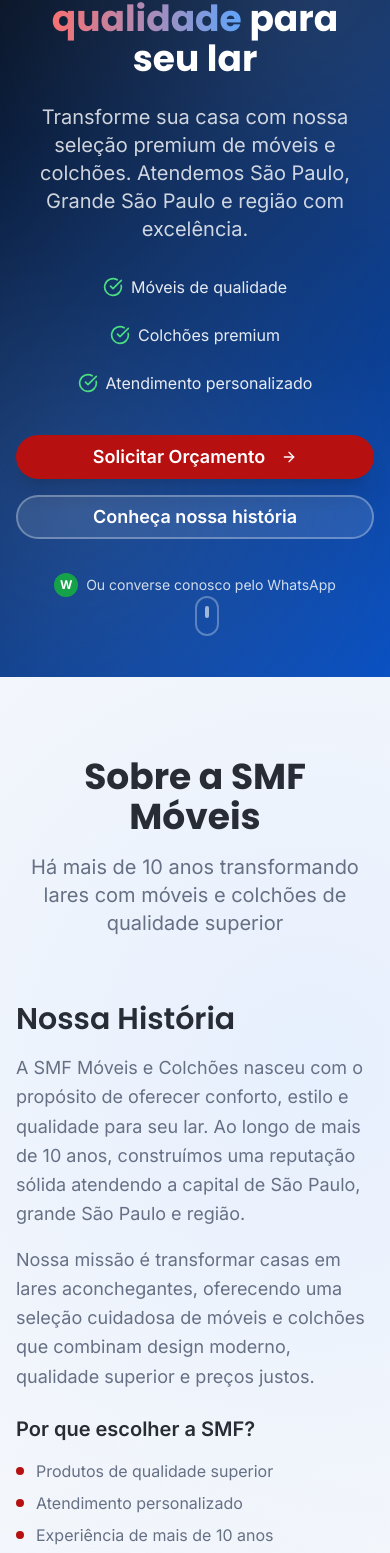
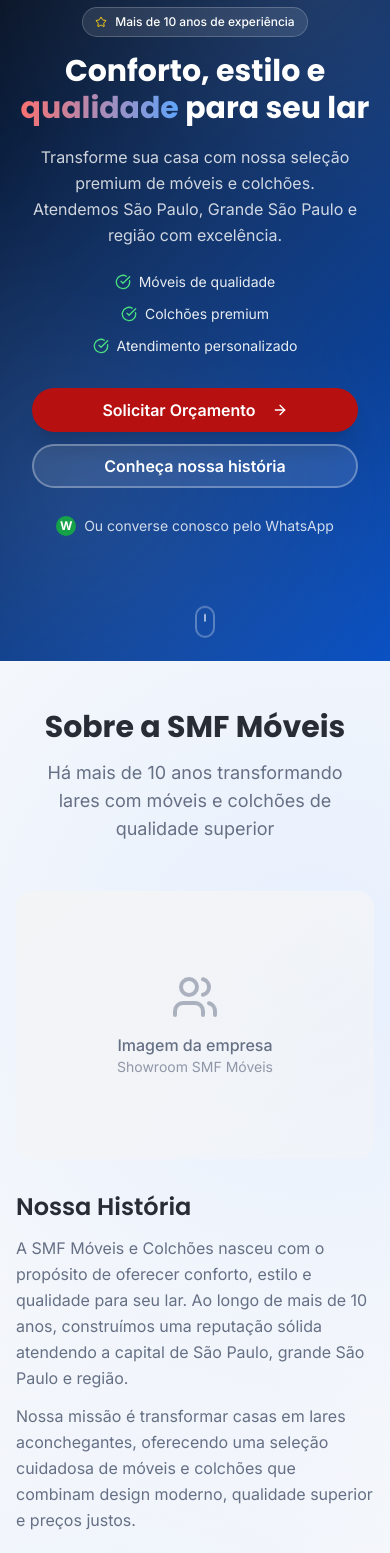
Before and after one commit to DevZipMateus/smf-conforto-digital, a React (Vite) app: page / in a window 390 px wide. Shown: the part 183-1736 px from the top of the page. Built offline with nearby package versions, Linux system fonts and the light colour scheme.

Commit message:
Refactor: Improve responsiveness and centering
Ensure the website is fully responsive across mobile, tablet, and desktop devices. All content is now centered and avoids any cutting or overlapping issues.

```diff
--- a/src/components/About.tsx
+++ b/src/components/About.tsx
@@ -31,68 +31,68 @@ const About = () => {
   ];
 
   return (
-    <section id="sobre" className="py-20 bg-section section-pattern">
+    <section id="sobre" className="py-12 sm:py-16 lg:py-20 bg-section section-pattern">
       <div className="container mx-auto px-4">
         {/* Section Header */}
-        <div className="text-center mb-16">
-          <h2 className="text-4xl md:text-5xl font-heading font-bold text-section-foreground mb-4">
+        <div className="text-center mb-12 sm:mb-16">
+          <h2 className="text-3xl sm:text-4xl lg:text-5xl font-heading font-bold text-section-foreground mb-3 sm:mb-4 leading-tight">
             Sobre a SMF Móveis
           </h2>
-          <p className="text-xl text-muted-foreground max-w-3xl mx-auto">
+          <p className="text-lg sm:text-xl text-muted-foreground max-w-3xl mx-auto px-4 sm:px-0">
             Há mais de 10 anos transformando lares com móveis e colchões de qualidade superior
           </p>
         </div>
 
-        <div className="grid lg:grid-cols-2 gap-12 items-center mb-16">
+        <div className="grid lg:grid-cols-2 gap-8 sm:gap-12 items-center mb-12 sm:mb-16">
           {/* Content */}
-          <div className="space-y-6">
-            <div className="space-y-4">
-              <h3 className="text-3xl font-heading font-semibold text-section-foreground">
+          <div className="space-y-4 sm:space-y-6 order-2 lg:order-1">
+            <div className="space-y-3 sm:space-y-4">
+              <h3 className="text-2xl sm:text-3xl font-heading font-semibold text-section-foreground">
                 Nossa História
               </h3>
-              <p className="text-lg text-muted-foreground leading-relaxed">
+              <p className="text-base sm:text-lg text-muted-foreground leading-relaxed">
                 A SMF Móveis e Colchões nasceu com o propósito de oferecer conforto,
                 estilo e qualidade para seu lar. Ao longo de mais de 10 anos, construímos
                 uma reputação sólida atendendo a capital de São Paulo, grande São Paulo e região.
               </p>
-              <p className="text-lg text-muted-foreground leading-relaxed">
+              <p className="text-base sm:text-lg text-muted-foreground leading-relaxed">
                 Nossa missão é transformar casas em lares aconchegantes, oferecendo uma
                 seleção cuidadosa de móveis e colchões que combinam design moderno,
                 qualidade superior e preços justos.
               </p>
             </div>
 
-            <div className="space-y-4">
-              <h4 className="text-xl font-semibold text-section-foreground">
+            <div className="space-y-3 sm:space-y-4">
+              <h4 className="text-lg sm:text-xl font-semibold text-section-foreground">
                 Por que escolher a SMF?
               </h4>
-              <ul className="space-y-2">
+              <ul className="space-y-2 sm:space-y-3">
                 <li className="flex items-center gap-3">
-                  <div className="w-2 h-2 bg-primary rounded-full"></div>
-                  <span className="text-muted-foreground">Produtos de qualidade superior</span>
+                  <div className="w-2 h-2 bg-primary rounded-full flex-shrink-0"></div>
+                  <span className="text-sm sm:text-base text-muted-foreground">Produtos de qualidade superior</span>
                 </li>
                 <li className="flex items-center gap-3">
-                  <div className="w-2 h-2 bg-primary rounded-full"></div>
-                  <span className="text-muted-foreground">Atendimento personalizado</span>
+                  <div className="w-2 h-2 bg-primary rounded-full flex-shrink-0"></div>
+                  <span className="text-sm sm:text-base text-muted-foreground">Atendimento personalizado</span>
                 </li>
                 <li className="flex items-center gap-3">
-                  <div className="w-2 h-2 bg-primary rounded-full"></div>
-                  <span className="text-muted-foreground">Experiência de mais de 10 anos</span>
+                  <div className="w-2 h-2 bg-primary rounded-full flex-shrink-0"></div>
+                  <span className="text-sm sm:text-base text-muted-foreground">Experiência de mais de 10 anos</span>
                 </li>
                 <li className="flex items-center gap-3">
-                  <div className="w-2 h-2 bg-primary rounded-full"></div>
-                  <span className="text-muted-foreground">Cobertura em toda Grande São Paulo</span>
+                  <div className="w-2 h-2 bg-primary rounded-full flex-shrink-0"></div>
+                  <span className="text-sm sm:text-base text-muted-foreground">Cobertura em toda Grande São Paulo</span>
                 </li>
               </ul>
             </div>
           </div>
 
           {/* Image placeholder */}
-          <div className="relative">
+          <div className="relative order-1 lg:order-2">
             <div className="aspect-[4/3] bg-gradient-to-br from-muted to-muted/50 rounded-2xl flex items-center justify-center">
-              <div className="text-muted-foreground text-center">
-                <Users className="h-16 w-16 mx-auto mb-4 opacity-50" />
-                <p className="text-lg">Imagem da empresa</p>
+              <div className="text-muted-foreground text-center p-4">
+                <Users className="h-12 w-12 sm:h-16 sm:w-16 mx-auto mb-3 sm:mb-4 opacity-50" />
+                <p className="text-base sm:text-lg font-medium">Imagem da empresa</p>
                 <p className="text-sm opacity-70">Showroom SMF Móveis</p>
               </div>
             </div>
@@ -100,16 +100,16 @@ const About = () => {
         </div>
 
         {/* Stats */}
-        <div className="grid grid-cols-2 lg:grid-cols-4 gap-6">
+        <div className="grid grid-cols-2 lg:grid-cols-4 gap-4 sm:gap-6">
           {stats.map((stat, index) => (
             <Card key={index} className="text-center hover:shadow-lg transition-shadow duration-300">
-              <CardContent className="p-6">
-                <div className="inline-flex items-center justify-center w-12 h-12 bg-primary/10 rounded-lg mb-4">
-                  <stat.icon className="h-6 w-6 text-primary" />
+              <CardContent className="p-4 sm:p-6">
+                <div className="inline-flex items-center justify-center w-10 h-10 sm:w-12 sm:h-12 bg-primary/10 rounded-lg mb-3 sm:mb-4">
+                  <stat.icon className="h-5 w-5 sm:h-6 sm:w-6 text-primary" />
                 </div>
-                <div className="text-3xl font-bold text-primary mb-1">{stat.value}</div>
-                <div className="font-semibold text-section-foreground mb-2">{stat.label}</div>
-                <p className="text-sm text-muted-foreground">{stat.description}</p>
+                <div className="text-2xl sm:text-3xl font-bold text-primary mb-1">{stat.value}</div>
+                <div className="text-sm sm:text-base font-semibold text-section-foreground mb-1 sm:mb-2">{stat.label}</div>
+                <p className="text-xs sm:text-sm text-muted-foreground leading-tight">{stat.description}</p>
               </CardContent>
             </Card>
           ))}
--- a/src/components/Hero.tsx
+++ b/src/components/Hero.tsx
@@ -11,7 +11,7 @@ const Hero = () => {
   };
 
   return (
-    <section id="inicio" className="relative min-h-screen flex items-center justify-center overflow-hidden">
+    <section id="inicio" className="relative min-h-screen flex items-center justify-center overflow-hidden pt-16 lg:pt-20">
       {/* Background with gradient */}
       <div className="absolute inset-0 hero-gradient"></div>
 
@@ -19,16 +19,16 @@ const Hero = () => {
       <div className="absolute inset-0 section-pattern opacity-10"></div>
 
       {/* Content */}
-      <div className="relative z-10 container mx-auto px-4 py-20">
+      <div className="relative z-10 container mx-auto px-4 py-8 sm:py-12 lg:py-20">
         <div className="max-w-4xl mx-auto text-center text-hero-foreground">
           {/* Badge */}
-          <div className="inline-flex items-center gap-2 bg-white/10 backdrop-blur-sm border border-white/20 rounded-full px-4 py-2 mb-6 animate-fade-in">
-            <Star className="h-4 w-4 text-yellow-400" />
-            <span className="text-sm font-medium">Mais de 10 anos de experiência</span>
+          <div className="inline-flex items-center gap-2 bg-white/10 backdrop-blur-sm border border-white/20 rounded-full px-3 py-1.5 sm:px-4 sm:py-2 mb-4 sm:mb-6 animate-fade-in">
+            <Star className="h-3 w-3 sm:h-4 sm:w-4 text-yellow-400 flex-shrink-0" />
+            <span className="text-xs sm:text-sm font-medium">Mais de 10 anos de experiência</span>
           </div>
 
           {/* Main heading */}
-          <h1 className="text-4xl md:text-6xl lg:text-7xl font-heading font-bold mb-6 animate-slide-up">
+          <h1 className="text-3xl sm:text-4xl md:text-5xl lg:text-6xl xl:text-7xl font-heading font-bold mb-4 sm:mb-6 animate-slide-up leading-tight">
             Conforto, estilo e{' '}
             <span className="text-transparent bg-gradient-to-r from-red-400 to-blue-400 bg-clip-text">
               qualidade
@@ -37,69 +37,69 @@ const Hero = () => {
           </h1>
 
           {/* Subtitle */}
-          <p className="text-xl md:text-2xl text-hero-foreground/80 mb-8 max-w-3xl mx-auto animate-slide-up" style={{animationDelay: '0.2s'}}>
+          <p className="text-base sm:text-lg md:text-xl lg:text-2xl text-hero-foreground/80 mb-6 sm:mb-8 max-w-3xl mx-auto animate-slide-up px-4 sm:px-0 leading-relaxed" style={{animationDelay: '0.2s'}}>
             Transforme sua casa com nossa seleção premium de móveis e colchões.
             Atendemos São Paulo, Grande São Paulo e região com excelência.
           </p>
 
           {/* Features */}
-          <div className="flex flex-wrap justify-center gap-6 mb-10 animate-slide-up" style={{animationDelay: '0.4s'}}>
-            <div className="flex items-center gap-2">
-              <CheckCircle className="h-5 w-5 text-green-400" />
-              <span className="text-hero-foreground/90">Móveis de qualidade</span>
+          <div className="flex flex-col sm:flex-row flex-wrap justify-center gap-3 sm:gap-4 lg:gap-6 mb-8 sm:mb-10 animate-slide-up px-4 sm:px-0" style={{animationDelay: '0.4s'}}>
+            <div className="flex items-center justify-center gap-2">
+              <CheckCircle className="h-4 w-4 sm:h-5 sm:w-5 text-green-400 flex-shrink-0" />
+              <span className="text-sm sm:text-base text-hero-foreground/90">Móveis de qualidade</span>
             </div>
-            <div className="flex items-center gap-2">
-              <CheckCircle className="h-5 w-5 text-green-400" />
-              <span className="text-hero-foreground/90">Colchões premium</span>
+            <div className="flex items-center justify-center gap-2">
+              <CheckCircle className="h-4 w-4 sm:h-5 sm:w-5 text-green-400 flex-shrink-0" />
+              <span className="text-sm sm:text-base text-hero-foreground/90">Colchões premium</span>
             </div>
-            <div className="flex items-center gap-2">
-              <CheckCircle className="h-5 w-5 text-green-400" />
-              <span className="text-hero-foreground/90">Atendimento personalizado</span>
+            <div className="flex items-center justify-center gap-2">
+              <CheckCircle className="h-4 w-4 sm:h-5 sm:w-5 text-green-400 flex-shrink-0" />
+              <span className="text-sm sm:text-base text-hero-foreground/90">Atendimento personalizado</span>
             </div>
           </div>
 
           {/* CTA Buttons */}
-          <div className="flex flex-col sm:flex-row gap-4 justify-center animate-scale-in" style={{animationDelay: '0.6s'}}>
+          <div className="flex flex-col sm:flex-row gap-3 sm:gap-4 justify-center animate-scale-in px-4 sm:px-0" style={{animationDelay: '0.6s'}}>
             <Button
               size="lg"
               onClick={() => scrollToSection('contato')}
-              className="bg-cta hover:bg-cta-hover text-cta-foreground px-8 py-4 text-lg font-semibold rounded-full shadow-xl hover:shadow-2xl transition-all duration-300 hover:scale-105"
+              className="bg-cta hover:bg-cta-hover text-cta-foreground px-6 sm:px-8 py-3 sm:py-4 text-base sm:text-lg font-semibold rounded-full shadow-xl hover:shadow-2xl transition-all duration-300 hover:scale-105 w-full sm:w-auto"
             >
               Solicitar Orçamento
-              <ArrowRight className="ml-2 h-5 w-5" />
+              <ArrowRight className="ml-2 h-4 w-4 sm:h-5 sm:w-5 flex-shrink-0" />
             </Button>
 
             <Button
               size="lg"
               variant="outline"
               onClick={() => scrollToSection('sobre')}
-              className="border-2 border-white/30 bg-white/10 backdrop-blur-sm text-hero-foreground hover:bg-white/20 px-8 py-4 text-lg font-semibold rounded-full transition-all duration-300 hover:scale-105"
+              className="border-2 border-white/30 bg-white/10 backdrop-blur-sm text-hero-foreground hover:bg-white/20 px-6 sm:px-8 py-3 sm:py-4 text-base sm:text-lg font-semibold rounded-full transition-all duration-300 hover:scale-105 w-full sm:w-auto"
             >
               Conheça nossa história
             </Button>
           </div>
 
           {/* WhatsApp contact */}
-          <div className="mt-8 animate-fade-in" style={{animationDelay: '0.8s'}}>
+          <div className="mt-6 sm:mt-8 animate-fade-in px-4 sm:px-0" style={{animationDelay: '0.8s'}}>
             <a
               href="https://wa.me/5511913558281"
               target="_blank"
               rel="noopener noreferrer"
-              className="inline-flex items-center gap-2 text-hero-foreground/80 hover:text-hero-foreground transition-colors"
+              className="inline-flex items-center gap-2 text-hero-foreground/80 hover:text-hero-foreground transition-colors text-sm sm:text-base"
             >
-              <div className="w-6 h-6 bg-whatsapp rounded-full flex items-center justify-center">
+              <div className="w-5 h-5 sm:w-6 sm:h-6 bg-whatsapp rounded-full flex items-center justify-center flex-shrink-0">
                 <span className="text-white text-xs font-bold">W</span>
               </div>
-              <span className="text-sm">Ou converse conosco pelo WhatsApp</span>
+              <span>Ou converse conosco pelo WhatsApp</span>
             </a>
           </div>
         </div>
       </div>
 
       {/* Scroll indicator */}
-      <div className="absolute bottom-8 left-1/2 transform -translate-x-1/2 animate-bounce">
-        <div className="w-6 h-10 border-2 border-white/30 rounded-full flex justify-center">
-          <div className="w-1 h-3 bg-white/60 rounded-full mt-2"></div>
+      <div className="absolute bottom-4 sm:bottom-8 left-1/2 transform -translate-x-1/2 animate-bounce">
+        <div className="w-5 h-8 sm:w-6 sm:h-10 border-2 border-white/30 rounded-full flex justify-center">
+          <div className="w-0.5 sm:w-1 h-2 sm:h-3 bg-white/60 rounded-full mt-1.5 sm:mt-2"></div>
         </div>
       </div>
     </section>
```
Also changed, not shown: src/components/Footer.tsx (+29 -29 lines), src/components/Header.tsx (+26 -26 lines), src/components/Services.tsx (+28 -28 lines), src/components/WhatsAppFloat.tsx (+5 -5 lines).
